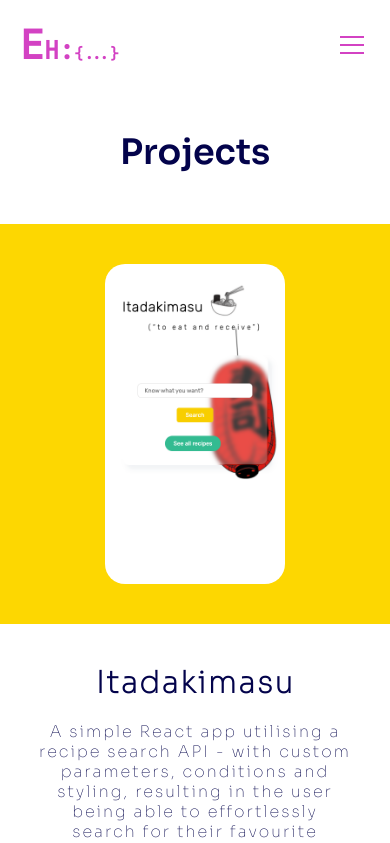
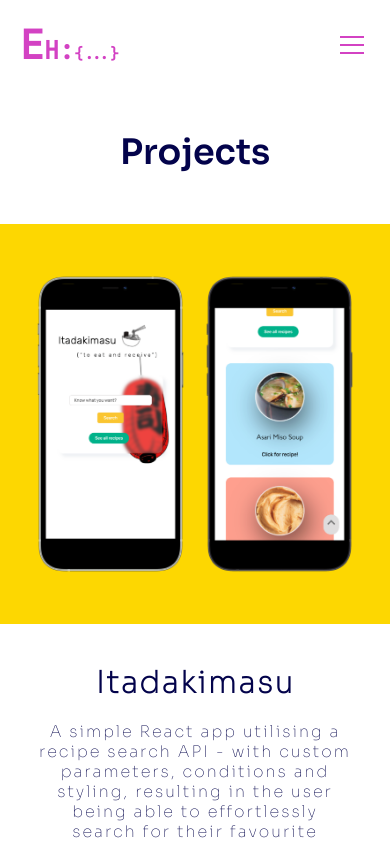
Before and after one commit to ediheid/portfolio-frontend, a React (Create React App) app: page /home/projects in a window 390 px wide. Shown: the top 843 px of the page. Built offline with nearby package versions, Linux system fonts and the light colour scheme; no server answers.

Commit message:
Added iphone mockups to itadakimasu card

```diff
--- a/src/Views/Projects/ItadakimasuSection.js
+++ b/src/Views/Projects/ItadakimasuSection.js
@@ -1,6 +1,7 @@
 import React from "react";
 
-import itadakimasuMobileHome from "./static/itadakimasu-mobile-home.png";
+import itadakimasuMobileHome from "./static/itadakimasu-iphone-mockup.png";
+import itadakimasuMobileHome2 from "./static/itadakimasu-iphone-mockup-2.png";
 
 import { RiDoubleQuotesL } from "react-icons/ri";
 import { RiDoubleQuotesR } from "react-icons/ri";
@@ -22,6 +23,11 @@ const ItadakimasuSection = (props) => {
             className="mobile-img-view"
             src={itadakimasuMobileHome}
             alt="Mobile view of site, 'Itadakimasu, to eat and receive' - a simple homepage with a search bar and a lantern illustration behind a glass card."
+          />
+          <img
+            className="mobile-img-view"
+            src={itadakimasuMobileHome2}
+            alt="Mobile view of site with search results and recipe cards, 'Itadakimasu, to eat and receive' - a simple homepage with a search bar and a lantern illustration behind a glass card."
           />
         </div>
       </a>
--- a/src/Views/Projects/projects.scss
+++ b/src/Views/Projects/projects.scss
@@ -57,7 +57,7 @@
 //  Overall styling for project cards
 .all-cards-layout {
   display: flex;
-  flex-direction: column;
+  // flex-direction: column;
   justify-content: center;
   align-items: center;
 
```
Also changed, not shown: src/Views/Projects/static/itadakimasu-iphone-mockup-2.png (added), src/Views/Projects/static/itadakimasu-iphone-mockup.png (added).
